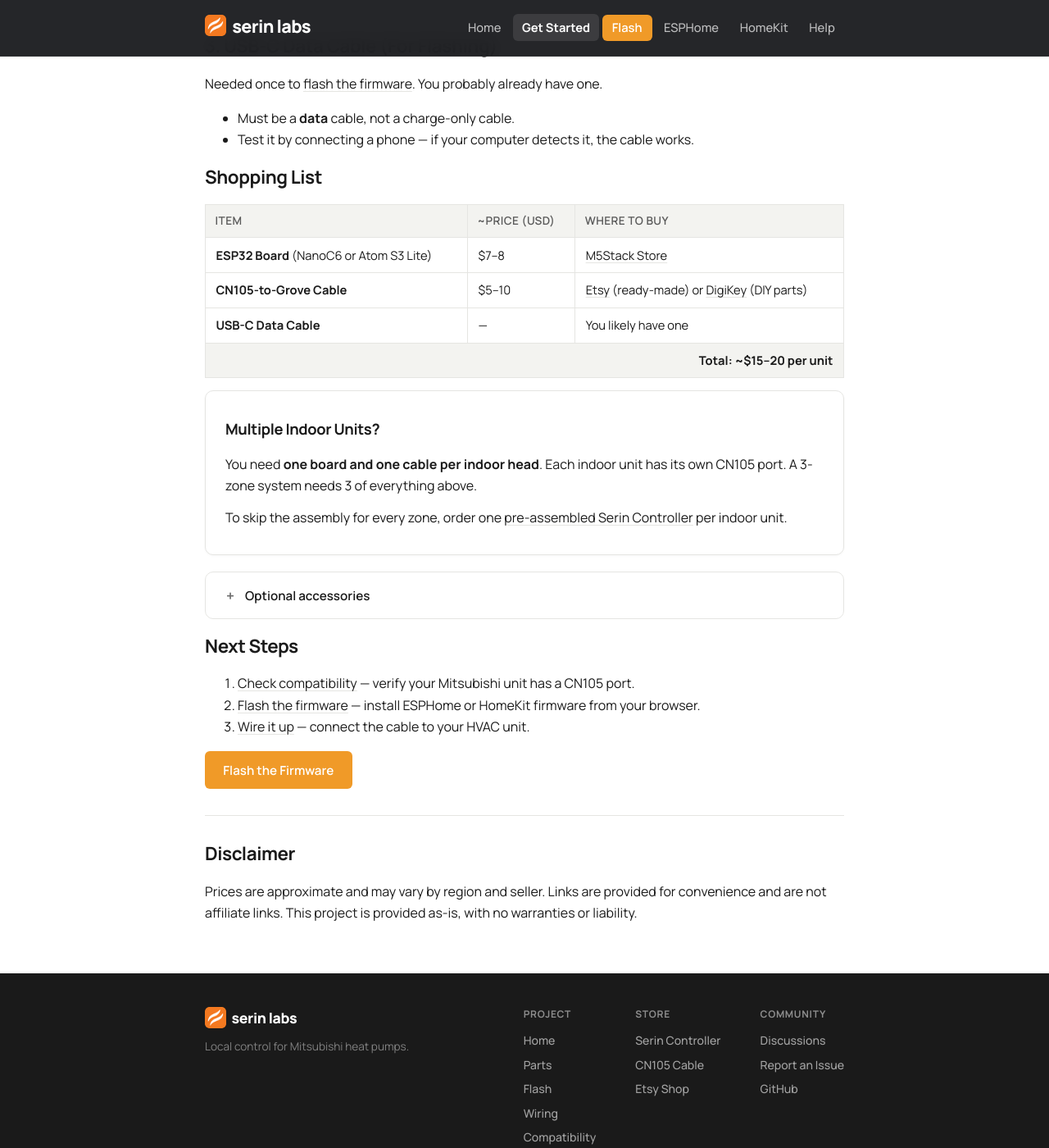
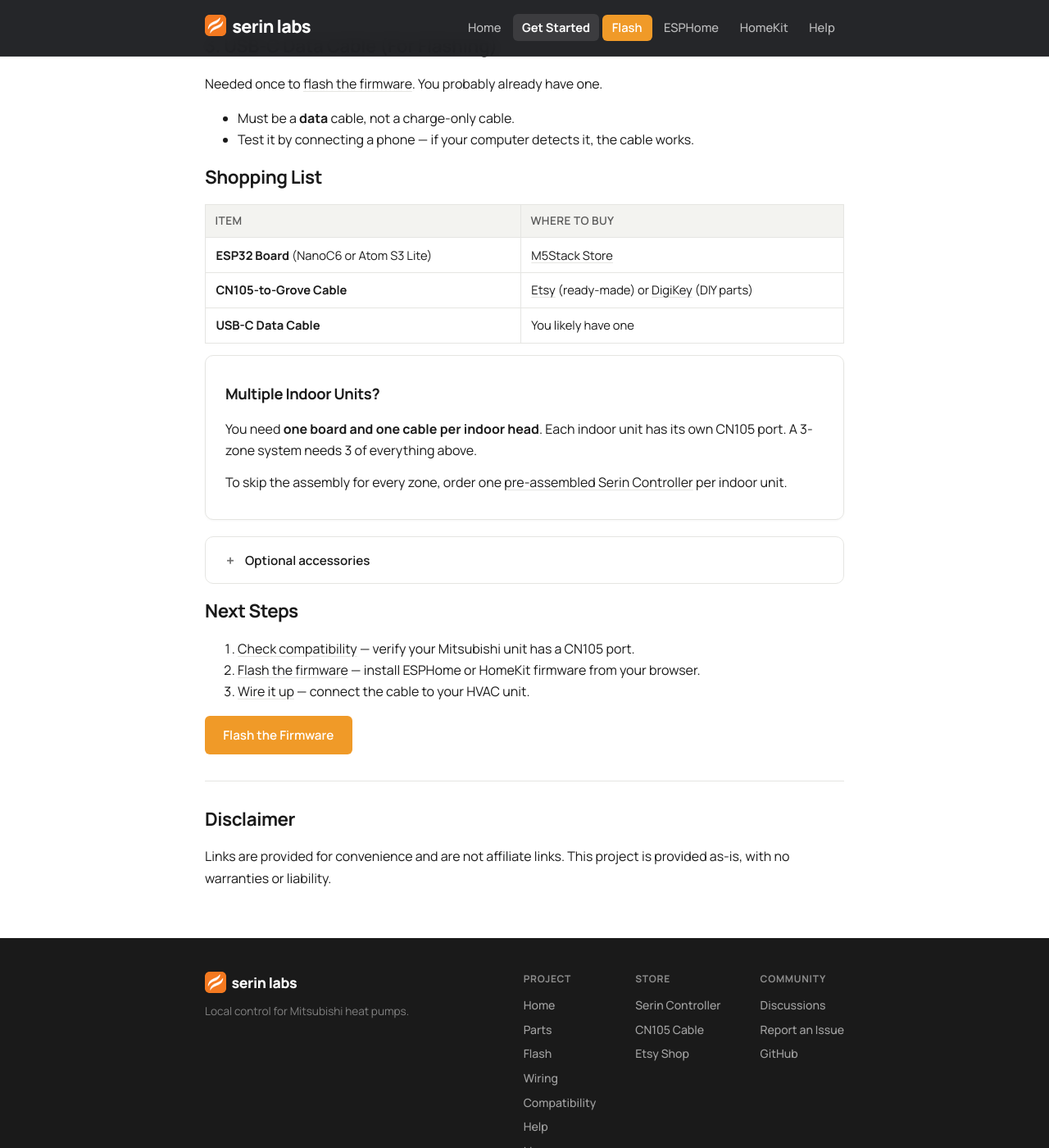
Before and after one commit to Serin-Labs/serin-labs.github.io, a Jekyll site: the page built from parts.html, in a window 1280 px wide and 1400 px high, scrolled down 1372 px. Shown: the whole window at 82% size. Built offline with Jekyll 4.4.1, drawn with Linux system fonts in a browser that asks for light colours; some of the changed text lies outside the part shown.

Commit message:
Refine parts list descriptions

```diff
--- a/parts.html
+++ b/parts.html
@@ -1,13 +1,13 @@
 ---
 layout: default
 title: "Parts List — ESP32 Board & CN105 Cable"
-description: "Everything you need to build a Mitsubishi heat pump controller: ESP32 board (M5Stack NanoC6 or Atom S3 Lite) and CN105-to-Grove cable. About $15–20 total."
+description: "Everything you need to build a Mitsubishi heat pump controller: ESP32 board (M5Stack NanoC6 or Atom S3 Lite) and CN105-to-Grove cable."
 nav_active: parts
 ---
 
 <div class="home">
   <h1>What You Need</h1>
-  <p>One board, one cable — about $15&ndash;20 total per unit. Everything you need to build a Serin controller.</p>
+  <p>One board, one cable per unit. Everything you need to build a Serin controller.</p>
 
   <div class="form-card">
     <h3>Shortcut: Buy the Complete Controller</h3>
@@ -22,13 +22,13 @@ nav_active: parts
       <h3>M5Stack NanoC6</h3>
       <span class="board-badge">Recommended</span>
       <p>Smallest option with WiFi 6.</p>
-      <p class="board-specs">ESP32-C6 &middot; 23.5 &times; 12 mm &middot; ~$7</p>
+      <p class="board-specs">ESP32-C6 &middot; 23.5 &times; 12 mm</p>
       <a href="https://shop.m5stack.com/products/m5stack-nanoc6-dev-kit" target="_blank" rel="noopener" class="btn">M5Stack Store</a>
     </div>
     <div class="board-card">
       <h3>M5Stack Atom S3 Lite</h3>
       <p>More powerful dual-core chip.</p>
-      <p class="board-specs">ESP32-S3 &middot; 24 &times; 24 mm &middot; ~$8</p>
+      <p class="board-specs">ESP32-S3 &middot; 24 &times; 24 mm</p>
       <a href="https://shop.m5stack.com/products/atoms3-lite-esp32s3-dev-kit" target="_blank" rel="noopener" class="btn btn-outline">M5Stack Store</a>
     </div>
   </div>
@@ -84,28 +84,21 @@ nav_active: parts
       <thead>
         <tr>
           <th>Item</th>
-          <th>~Price (USD)</th>
           <th>Where to Buy</th>
         </tr>
       </thead>
       <tbody>
         <tr>
           <td><strong>ESP32 Board</strong> (NanoC6 or Atom S3 Lite)</td>
-          <td>$7&ndash;8</td>
           <td><a href="https://shop.m5stack.com/" target="_blank" rel="noopener">M5Stack Store</a></td>
         </tr>
         <tr>
           <td><strong>CN105-to-Grove Cable</strong></td>
-          <td>$5&ndash;10</td>
           <td><a href="https://www.etsy.com/listing/4518377332/cn105-to-grove-cable-pap-05v-s-to-hy20" target="_blank" rel="noopener">Etsy</a> (ready-made) or <a href="https://www.digikey.com/" target="_blank" rel="noopener">DigiKey</a> (DIY parts)</td>
         </tr>
         <tr>
           <td><strong>USB-C Data Cable</strong></td>
-          <td>&mdash;</td>
           <td>You likely have one</td>
-        </tr>
-        <tr>
-          <td colspan="3" style="text-align: right; font-weight: 700; background: var(--surface-alt);">Total: ~$15&ndash;20 per unit</td>
         </tr>
       </tbody>
     </table>
@@ -140,5 +133,5 @@ nav_active: parts
 
   <hr>
   <h2>Disclaimer</h2>
-  <p>Prices are approximate and may vary by region and seller. Links are provided for convenience and are not affiliate links. This project is provided as-is, with no warranties or liability.</p>
+  <p>Links are provided for convenience and are not affiliate links. This project is provided as-is, with no warranties or liability.</p>
 </div>
```
Also changed, not shown: index.html (+3 -4 lines).
